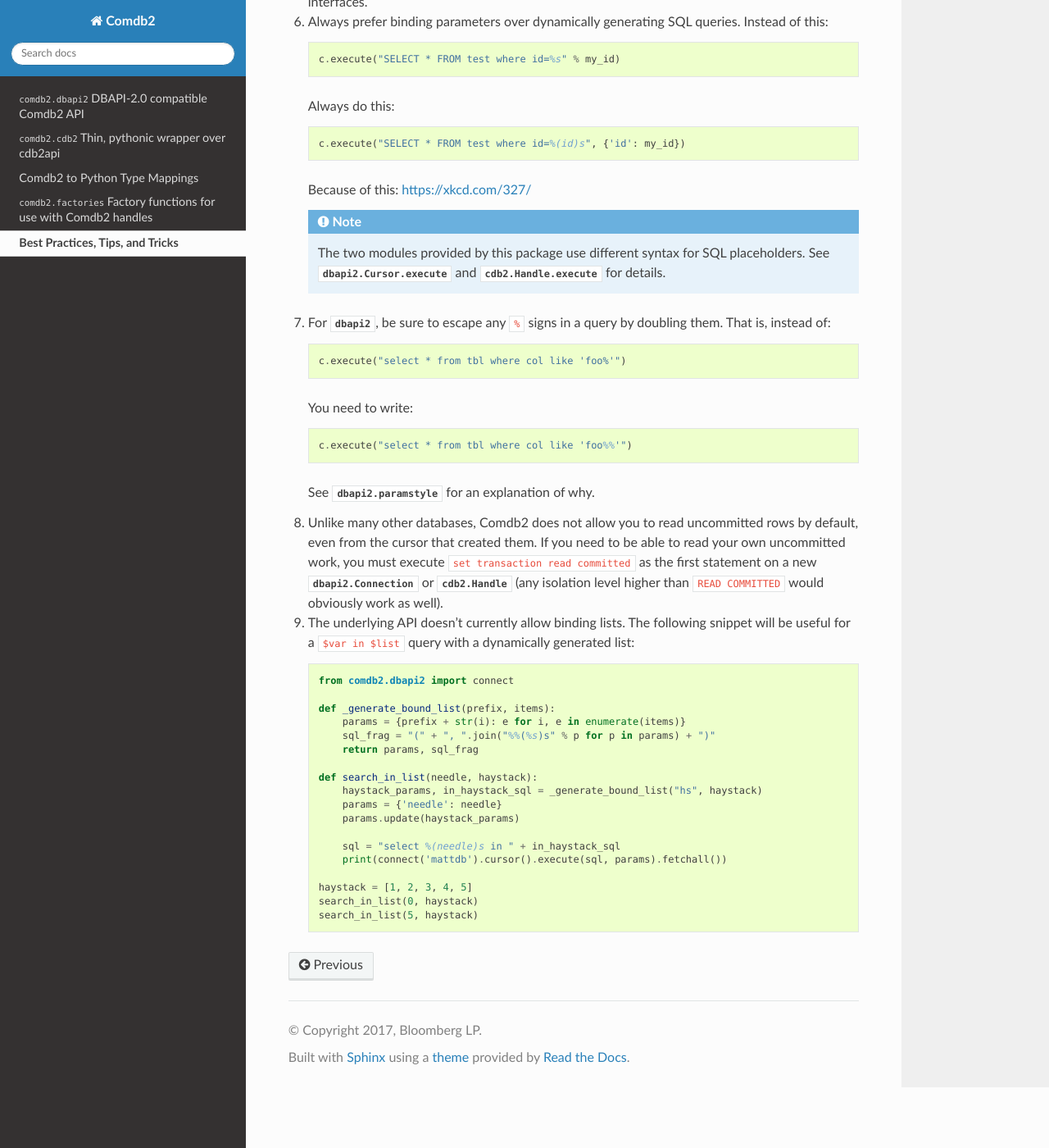
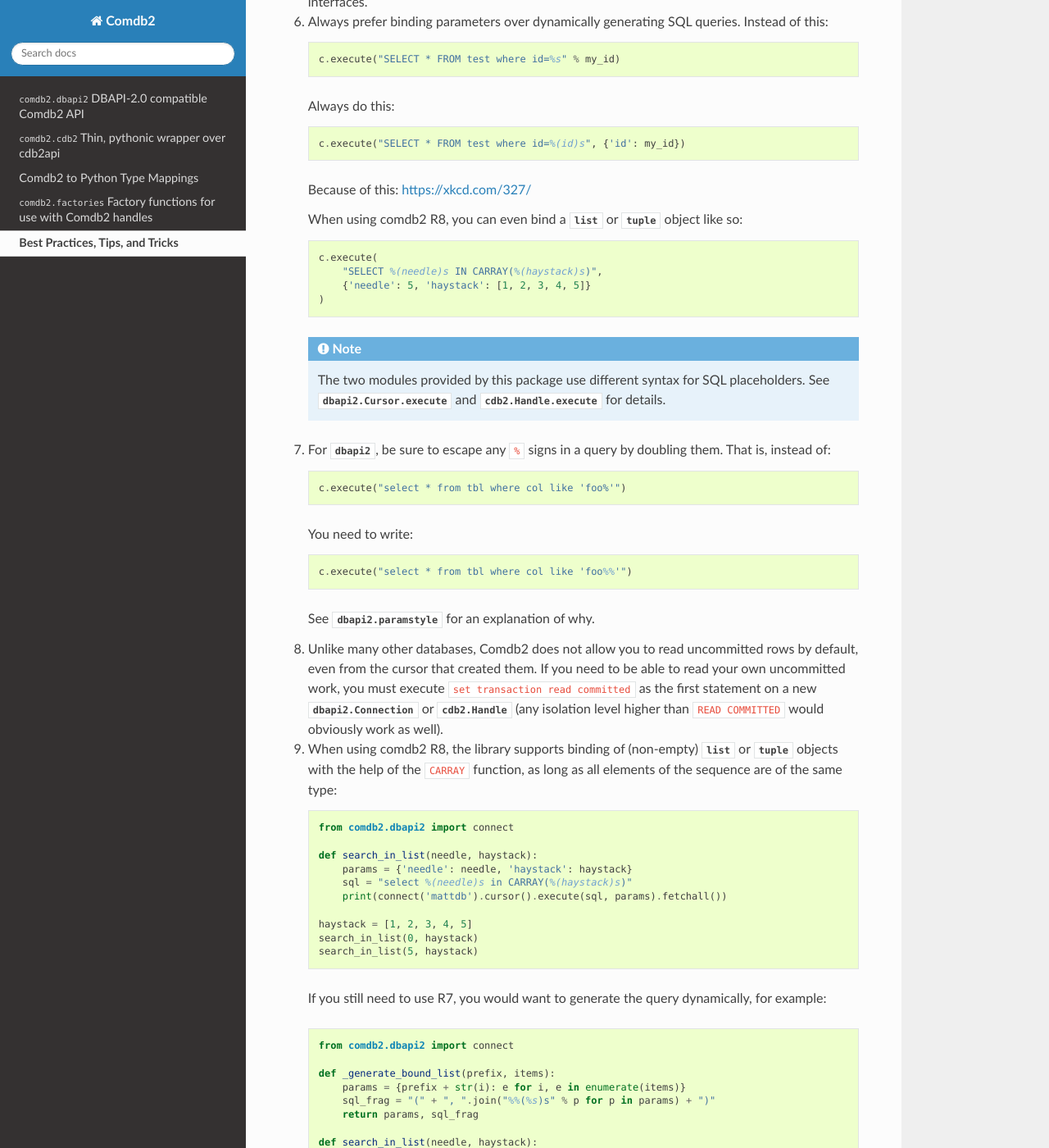
Before and after one commit to bloomberg/python-comdb2, a Sphinx documentation site: the page built from docs/tips.rst, in a window 1280 px wide and 1400 px high, scrolled down 874 px. Shown: the whole window at 82% size. Built offline with Sphinx 7.4.7 and the Read the Docs theme 2.0.0, drawn with Linux system fonts in a browser that asks for light colours; the version number could not be read and is left out.

Commit message:
docs: Document array binding
When we added this feature, we didn't update the documentation to
describe it.

Signed-off-by: Matt Wozniski <mwozniski@bloomberg.net>

```diff
--- a/docs/tips.rst
+++ b/docs/tips.rst
@@ -56,6 +56,13 @@ Best Practices, Tips, and Tricks
 
    Because of this: https://xkcd.com/327/
 
+   When using comdb2 R8, you can even bind a `list` or `tuple` object like so::
+
+       c.execute(
+           "SELECT %(needle)s IN CARRAY(%(haystack)s)",
+           {'needle': 5, 'haystack': [1, 2, 3, 4, 5]}
+       )
+
    .. note::
        The two modules provided by this package use different syntax for SQL
        placeholders.  See `.dbapi2.Cursor.execute` and `.cdb2.Handle.execute`
@@ -79,8 +86,23 @@ Best Practices, Tips, and Tricks
    `.cdb2.Handle` (any isolation level higher than ``READ COMMITTED`` would
    obviously work as well).
 
-#. The underlying API doesn't currently allow binding lists. The following snippet
-   will be useful for a ``$var in $list`` query with a dynamically generated list::
+#. When using comdb2 R8, the library supports binding of (non-empty) `list` or
+   `tuple` objects with the help of the ``CARRAY`` function, as long as all
+   elements of the sequence are of the same type::
+
+        from comdb2.dbapi2 import connect
+
+        def search_in_list(needle, haystack):
+            params = {'needle': needle, 'haystack': haystack}
+            sql = "select %(needle)s in CARRAY(%(haystack)s)"
+            print(connect('mattdb').cursor().execute(sql, params).fetchall())
+
+        haystack = [1, 2, 3, 4, 5]
+        search_in_list(0, haystack)
+        search_in_list(5, haystack)
+
+  If you still need to use R7, you would want to generate the query
+  dynamically, for example::
 
         from comdb2.dbapi2 import connect
 
```
Also changed, not shown: docs/types.rst (+23 -0 lines).
